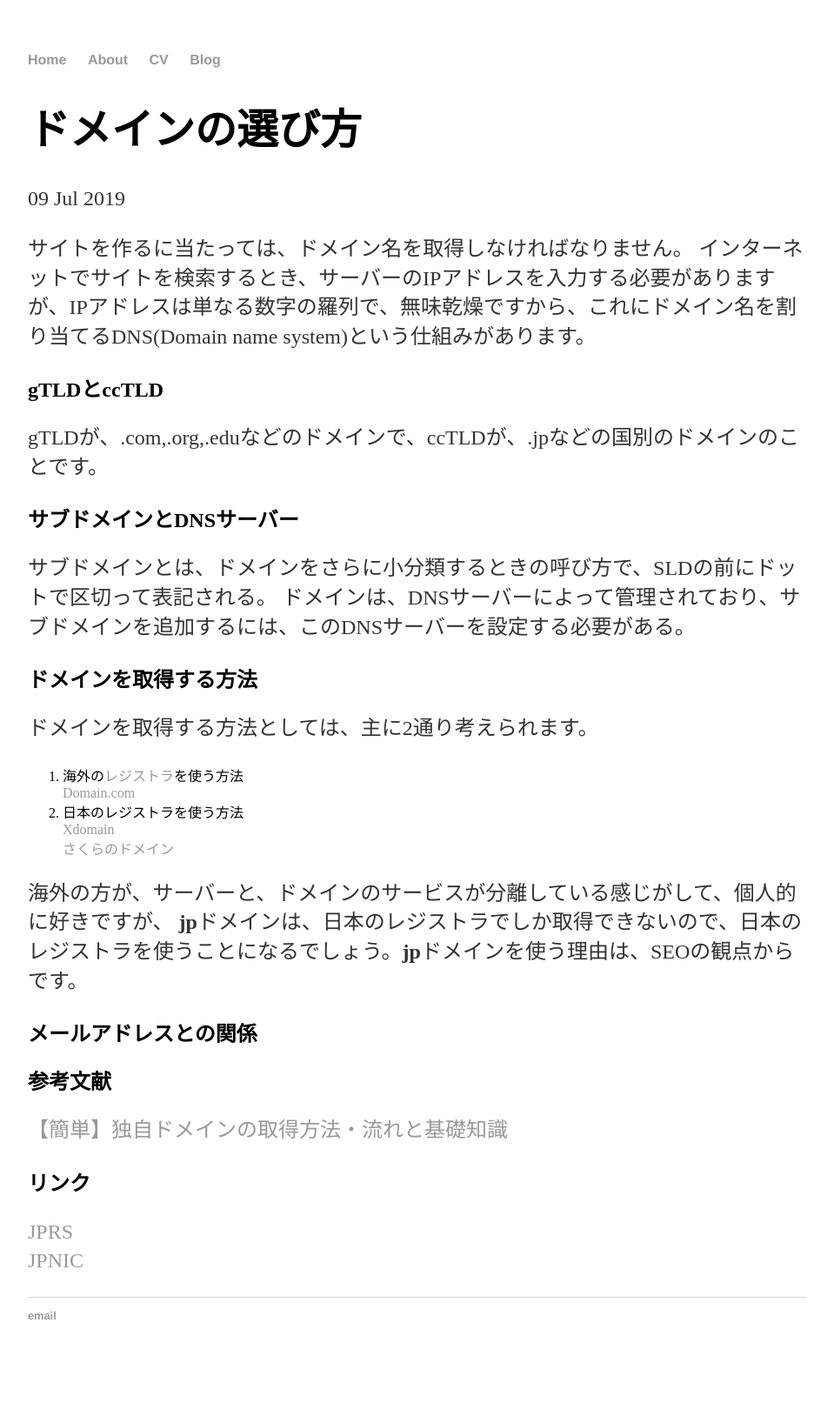
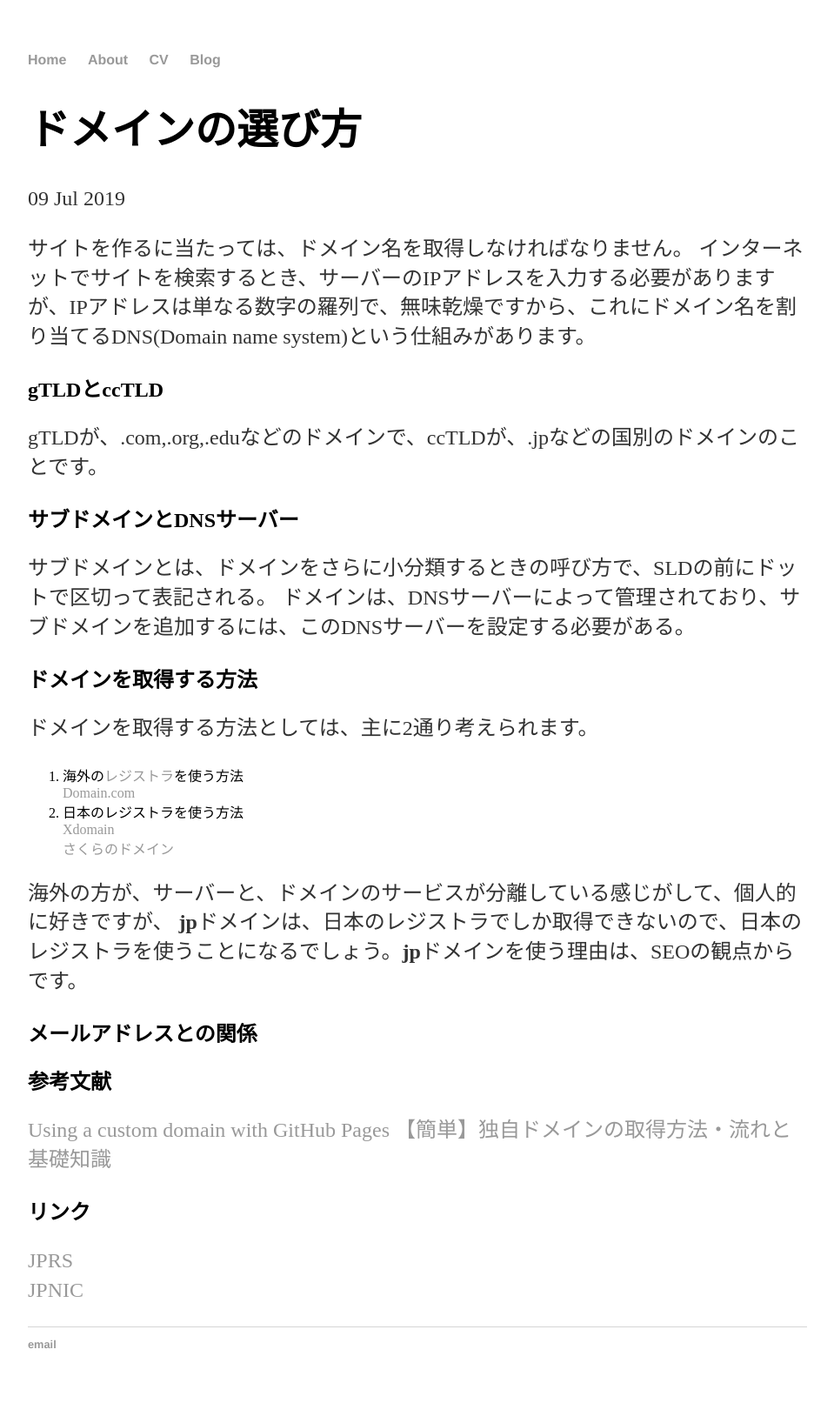
Before and after one commit to agematsu/agematsu.github.io, a Jekyll site: the page built from _posts/2019-07-09-ドメインの選び方.md, in a window 1280 px wide. Shown: the whole page at 87% size, without its empty margins (160-1119 px from the left). Built offline with Jekyll 4.4.1, drawn with Linux system fonts in a browser that asks for light colours; our own code applies the rules of GitHub Pages for plain Markdown files; before the commit the page ends 1580 px from its top, so only the background shows below that.

Commit message:
Update 2019-07-09-ドメインの選び方.md

```diff
--- a/_posts/2019-07-09-ドメインの選び方.md
+++ b/_posts/2019-07-09-ドメインの選び方.md
@@ -20,6 +20,7 @@ gTLDが、.com,.org,.eduなどのドメインで、ccTLDが、.jpなどの国別
 
 
 ## 参考文献
+<a href="https://help.github.com/en/articles/using-a-custom-domain-with-github-pages">Using a custom domain with GitHub Pages</a>
 <a href="https://www.kagoya.jp/howto/webhomepage/02/">【簡単】独自ドメインの取得方法・流れと基礎知識</a>
 ## リンク
 <a href="https://jprs.jp/">JPRS</a>
```
